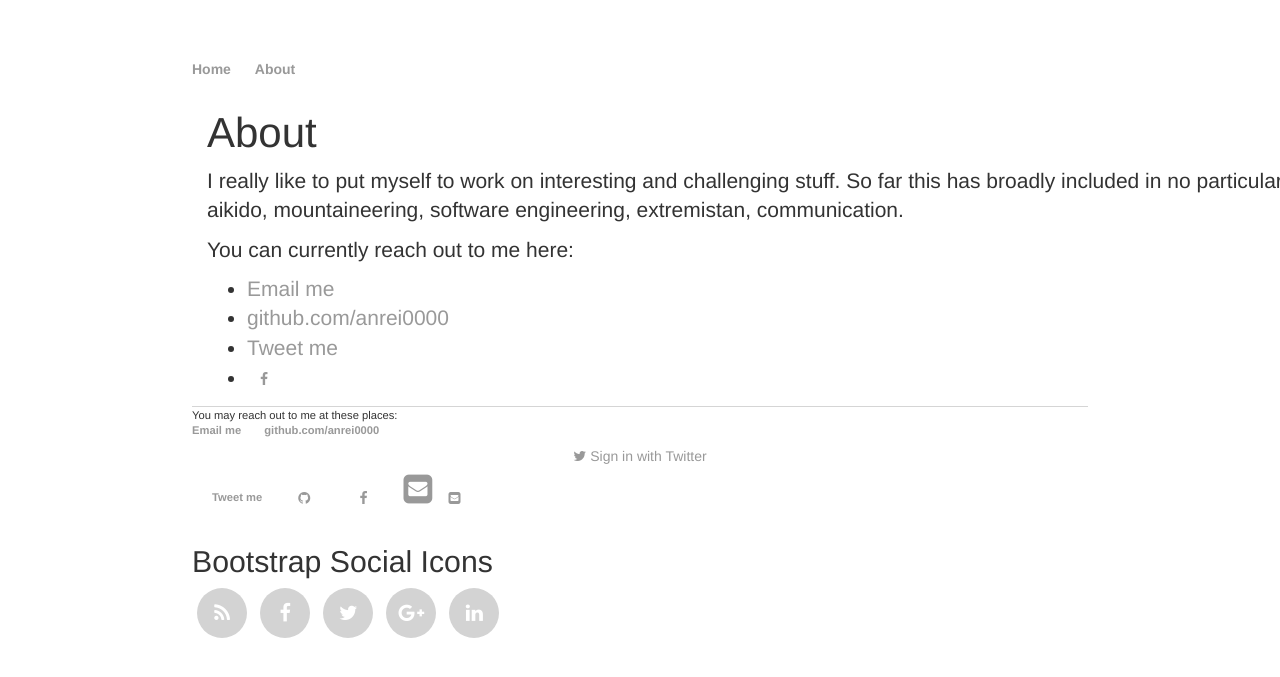
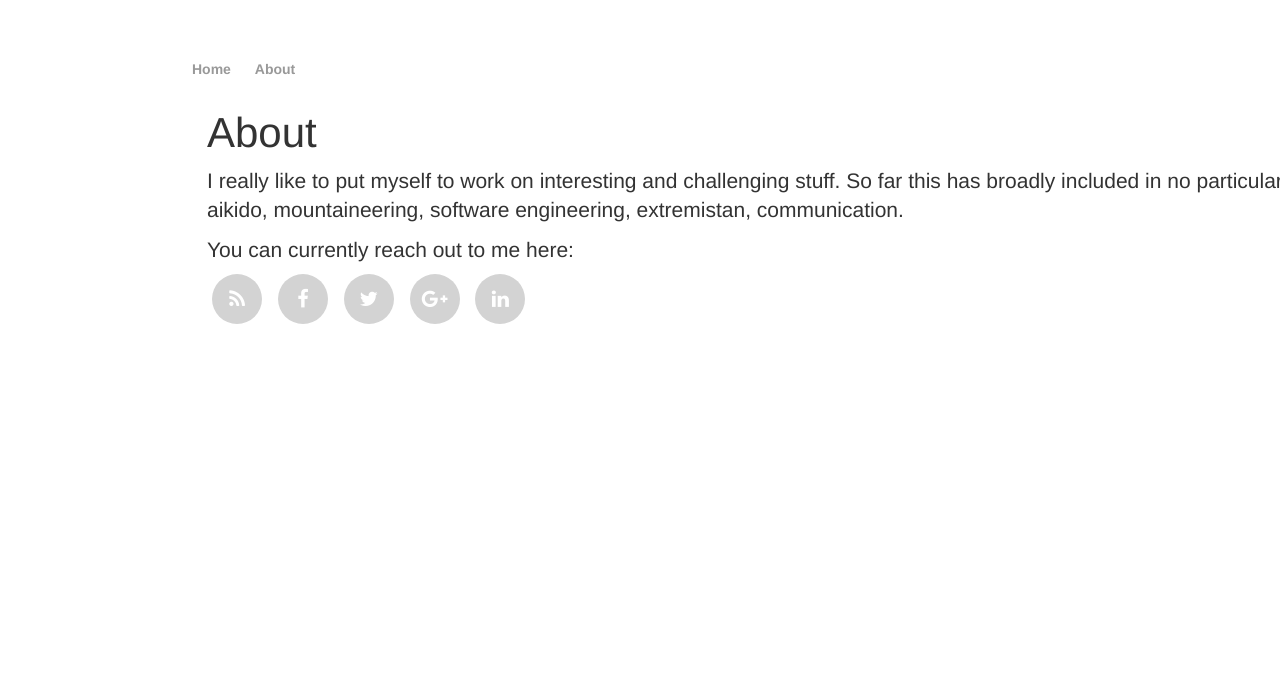
Before and after one commit to anrei0000/anrei0000.github.io, a Jekyll site: the page built from about/index.html, in a window 1280 px wide. Shown: the top 677 px of the page. Built offline with Jekyll 4.4.1, drawn with Linux system fonts in a browser that asks for light colours; nearby versions of some CDN libraries; comment, search, counter and statistics services are not loaded.

Commit message:
- test fa

```diff
--- /dev/null
+++ b/_layouts/about.html
@@ -0,0 +1,27 @@
+<!DOCTYPE html>
+<html>
+<head>
+    <title>{{ page.title }}</title>
+    <link rel="stylesheet" href="https://maxcdn.bootstrapcdn.com/bootstrap/3.3.5/css/bootstrap.min.css">
+    <link rel="stylesheet" href="https://maxcdn.bootstrapcdn.com/font-awesome/4.5.0/css/font-awesome.min.css">
+
+    <link rel="stylesheet" type="text/css" href="/css/main.css">
+    <link rel="stylesheet" type="text/css" href="/css/social.css">
+</head>
+<body>
+<nav>
+    <ul>
+        <li><a href="/">Home</a></li>
+        <li><a href="/about">About</a></li>
+        <!-- <li><a href="/cv">CV</a></li> -->
+        <!-- <li><a href="/blog">Blog</a></li> -->
+    </ul>
+</nav>
+
+<div class="container">
+    {{ content }}
+</div>
+
+</body>
+
+</html>
--- a/about/index.html
+++ b/about/index.html
@@ -9,17 +9,25 @@
         particular order: aikido, mountaineering, software engineering, extremistan, communication.</p>
     <p>You can currently reach out to me here:</p>
 
-    <ul class="contacts">
-        <li><a href="mailto:ciuculescu.andrei.dev@gmail.com">Email me</a></li>
-        <li><a href="https://github.com/anrei0000">github.com/anrei0000</a></li>
-        <li><a href="https://twitter.com/intent/tweet?screen_name=lpgfmk&ref_src=twsrc%5Etfw"
-               class="twitter-mention-button" data-show-count="false">Tweet me</a>
-            <script async src="https://platform.twitter.com/widgets.js" charset="utf-8"></script>
-        </li>
-        <li>
-            <a class="btn btn-social-icon btn-facebook">
-                <span class="fa fa-facebook"></span>
-            </a>
-        </li>
+    <ul class="social-network social-circle">
+        <li><a href="#" class="icoRss" title="Rss"><i class="fa fa-rss"></i></a></li>
+        <li><a href="#" class="icoFacebook" title="Facebook"><i class="fa fa-facebook"></i></a></li>
+        <li><a href="#" class="icoTwitter" title="Twitter"><i class="fa fa-twitter"></i></a></li>
+        <li><a href="#" class="icoGoogle" title="Google +"><i class="fa fa-google-plus"></i></a></li>
+        <li><a href="#" class="icoLinkedin" title="Linkedin"><i class="fa fa-linkedin"></i></a></li>
     </ul>
+
+<!--    <ul class="contacts">-->
+<!--        <li><a href="mailto:ciuculescu.andrei.dev@gmail.com">Email me</a></li>-->
+<!--        <li><a href="https://github.com/anrei0000">github.com/anrei0000</a></li>-->
+<!--        <li><a href="https://twitter.com/intent/tweet?screen_name=lpgfmk&ref_src=twsrc%5Etfw"-->
+<!--               class="twitter-mention-button" data-show-count="false">Tweet me</a>-->
+<!--            <script async src="https://platform.twitter.com/widgets.js" charset="utf-8"></script>-->
+<!--        </li>-->
+<!--        <li>-->
+<!--            <a class="btn btn-social-icon btn-facebook">-->
+<!--                <span class="fa fa-facebook"></span>-->
+<!--            </a>-->
+<!--        </li>-->
+<!--    </ul>-->
 </div>
```
Also changed, not shown: other parts of about/index.html (+1 -1 lines).
